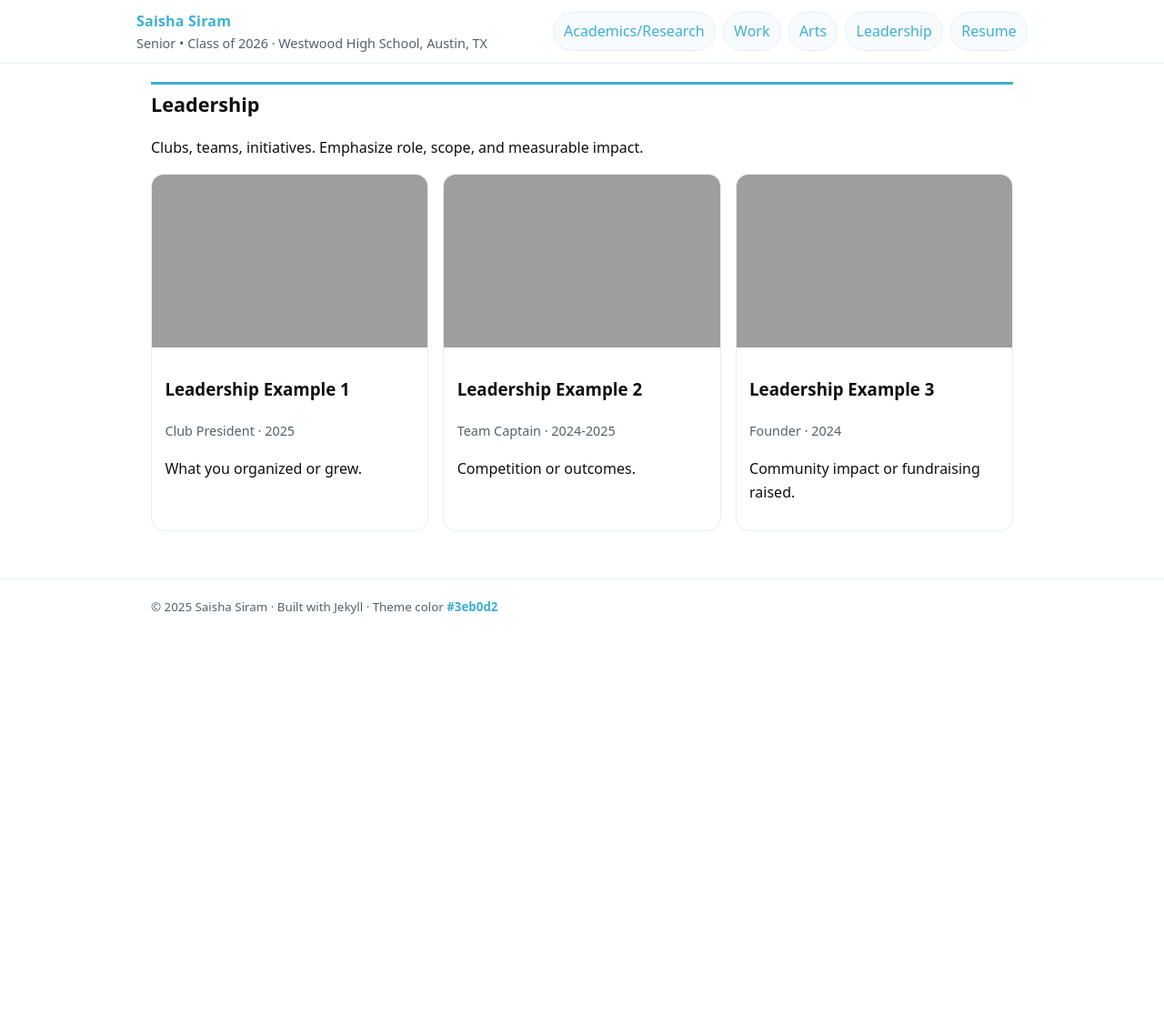
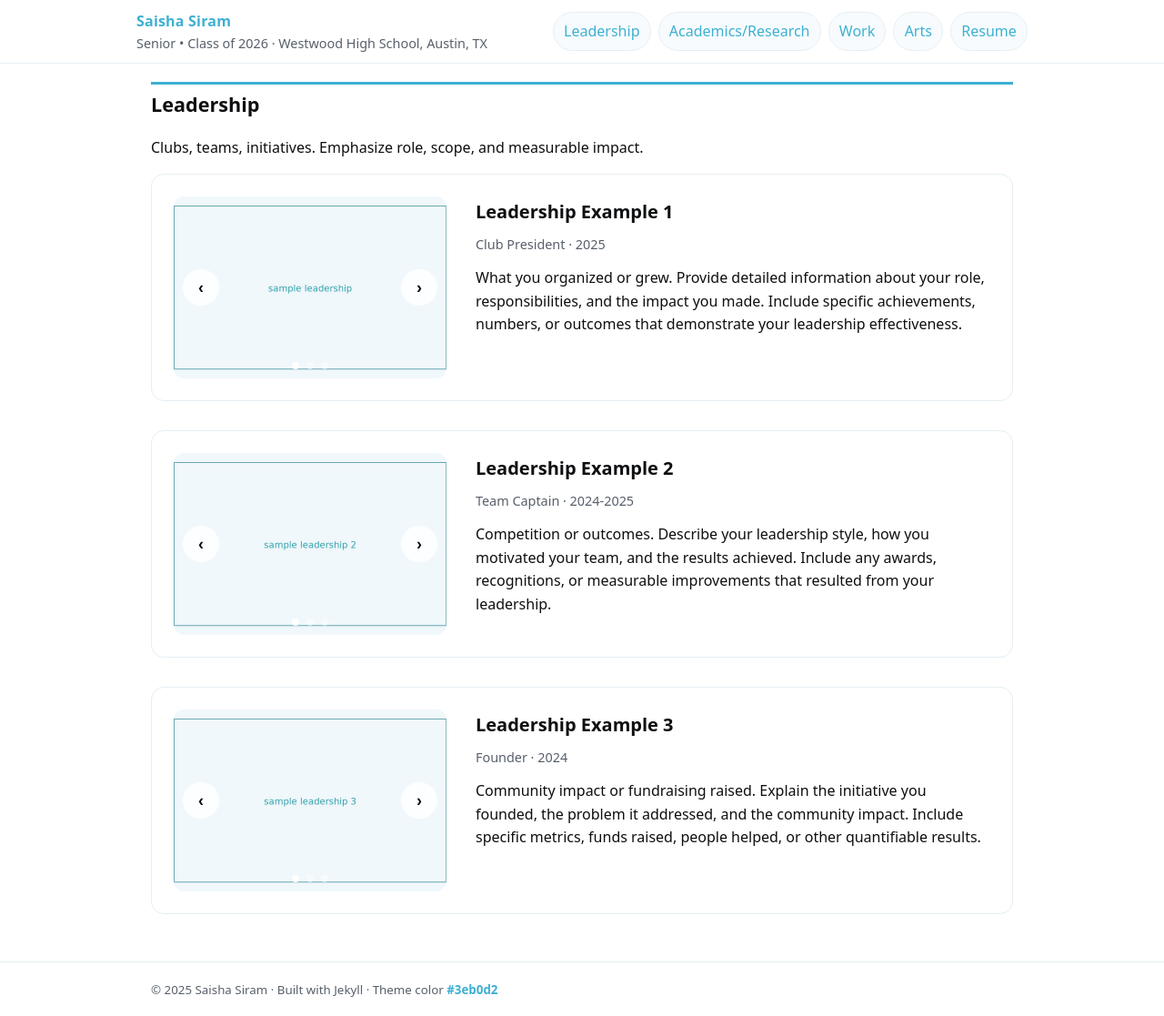
Before and after one commit to saisha08/profile, a Jekyll site: the page built from pages/leadership.md, in a window 1280 px wide and 1117 px high. Shown: the whole window at 91% size. Built offline with Jekyll 4.4.1, drawn with Linux system fonts in a browser that asks for light colours.

Commit message:
Transform leadership page to vertical layout with image carousels
- Changed from horizontal card grid to vertical activity list
- Added image carousels with navigation buttons and dot indicators
- Expanded content area for detailed leadership descriptions
- Added responsive design for mobile devices
- Included JavaScript for carousel functionality

```diff
--- a/_config.yml
+++ b/_config.yml
@@ -11,14 +11,14 @@ sass:
 
 # Navigation (order defines header order)
 nav:
+  - title: "Leadership"
+    url: /leadership/
   - title: "Academics/Research"
     url: /academics-research/
   - title: "Work"
     url: /work/
   - title: "Arts"
     url: /arts/
-  - title: "Leadership"
-    url: /leadership/
   - title: "Resume"
     url: /resume/
 
--- a/_layouts/default.html
+++ b/_layouts/default.html
@@ -8,6 +8,7 @@
   <link rel="stylesheet" href="{{ '/assets/css/main.css' | relative_url }}">
   <link rel="icon" href="{{ '/assets/img/favicon.png' | relative_url }}" type="image/png">
   <meta name="theme-color" content="{{ site.brand_color }}">
+  <script src="{{ '/assets/js/carousel.js' | relative_url }}" defer></script>
 </head>
 <body>
   {% include header.html %}
--- a/assets/css/main.css
+++ b/assets/css/main.css
@@ -78,6 +78,150 @@ a:hover{text-decoration:underline}
 figure{margin:0}
 figcaption{font-size:.9rem;color:var(--muted);padding:.4rem .2rem}
 hr{border:0;border-top:1px solid var(--border);margin:1.2rem 0}
+/* Activity List Styles */
+.activity-list {
+  display: flex;
+  flex-direction: column;
+  gap: 2rem;
+}
+
+.activity-item {
+  display: flex;
+  gap: 1.5rem;
+  align-items: flex-start;
+  padding: 1.5rem;
+  border: 1px solid var(--border);
+  border-radius: 14px;
+  background: white;
+  transition: transform .08s ease, box-shadow .08s ease;
+}
+
+.activity-item:hover {
+  transform: translateY(-2px);
+  box-shadow: 0 6px 16px rgba(0,0,0,.06);
+}
+
+.activity-carousel {
+  flex: 0 0 300px;
+  position: relative;
+}
+
+.carousel-container {
+  position: relative;
+  width: 100%;
+  height: 200px;
+  border-radius: 12px;
+  overflow: hidden;
+  background: var(--bg-alt);
+}
+
+.carousel-slides {
+  position: relative;
+  width: 100%;
+  height: 100%;
+}
+
+.carousel-slide {
+  position: absolute;
+  top: 0;
+  left: 0;
+  width: 100%;
+  height: 100%;
+  object-fit: cover;
+  opacity: 0;
+  transition: opacity 0.3s ease;
+}
+
+.carousel-slide.active {
+  opacity: 1;
+}
+
+.carousel-btn {
+  position: absolute;
+  top: 50%;
+  transform: translateY(-50%);
+  background: rgba(255, 255, 255, 0.9);
+  border: none;
+  width: 40px;
+  height: 40px;
+  border-radius: 50%;
+  cursor: pointer;
+  font-size: 18px;
+  font-weight: bold;
+  color: var(--text);
+  transition: background 0.2s ease;
+  z-index: 10;
+}
+
+.carousel-btn:hover {
+  background: rgba(255, 255, 255, 1);
+}
+
+.carousel-btn.prev {
+  left: 10px;
+}
+
+.carousel-btn.next {
+  right: 10px;
+}
+
+.carousel-dots {
+  position: absolute;
+  bottom: 10px;
+  left: 50%;
+  transform: translateX(-50%);
+  display: flex;
+  gap: 8px;
+  z-index: 10;
+}
+
+.dot {
+  width: 8px;
+  height: 8px;
+  border-radius: 50%;
+  background: rgba(255, 255, 255, 0.5);
+  cursor: pointer;
+  transition: background 0.2s ease;
+}
+
+.dot.active {
+  background: rgba(255, 255, 255, 1);
+}
+
+.activity-content {
+  flex: 1;
+  padding-left: 0.5rem;
+}
+
+.activity-content h3 {
+  font-size: 1.25rem;
+  margin: 0 0 0.5rem;
+  color: var(--text);
+}
+
+.activity-content .meta {
+  color: var(--muted);
+  font-size: 0.9rem;
+  margin-bottom: 0.75rem;
+}
+
+.activity-content p {
+  margin: 0;
+  line-height: 1.6;
+  color: var(--text);
+}
+
 @media (max-width:640px){
   .hero{flex-direction:column;align-items:flex-start}
+  .activity-item {
+    flex-direction: column;
+    gap: 1rem;
+  }
+  .activity-carousel {
+    flex: none;
+    width: 100%;
+  }
+  .carousel-container {
+    height: 180px;
+  }
 }
--- /dev/null
+++ b/assets/js/carousel.js
@@ -0,0 +1,67 @@
+// Carousel functionality for leadership page
+function changeSlide(button, direction) {
+  const carouselContainer = button.closest('.carousel-container');
+  const slides = carouselContainer.querySelectorAll('.carousel-slide');
+  const dots = carouselContainer.querySelectorAll('.dot');
+
+  let currentIndex = 0;
+
+  // Find current active slide
+  slides.forEach((slide, index) => {
+    if (slide.classList.contains('active')) {
+      currentIndex = index;
+    }
+  });
+
+  // Calculate new index
+  let newIndex = currentIndex + direction;
+
+  // Handle wrapping
+  if (newIndex >= slides.length) {
+    newIndex = 0;
+  } else if (newIndex < 0) {
+    newIndex = slides.length - 1;
+  }
+
+  // Update slides
+  slides[currentIndex].classList.remove('active');
+  slides[newIndex].classList.add('active');
+
+  // Update dots
+  dots[currentIndex].classList.remove('active');
+  dots[newIndex].classList.add('active');
+}
+
+function currentSlide(dot, slideNumber) {
+  const carouselContainer = dot.closest('.carousel-container');
+  const slides = carouselContainer.querySelectorAll('.carousel-slide');
+  const dots = carouselContainer.querySelectorAll('.dot');
+
+  // Remove active class from all slides and dots
+  slides.forEach(slide => slide.classList.remove('active'));
+  dots.forEach(dot => dot.classList.remove('active'));
+
+  // Add active class to selected slide and dot
+  slides[slideNumber - 1].classList.add('active');
+  dots[slideNumber - 1].classList.add('active');
+}
+
+// Auto-advance carousel (optional)
+function autoAdvanceCarousel() {
+  const carousels = document.querySelectorAll('.carousel-container');
+
+  carousels.forEach(carousel => {
+    const nextBtn = carousel.querySelector('.carousel-btn.next');
+    if (nextBtn) {
+      setInterval(() => {
+        changeSlide(nextBtn, 1);
+      }, 5000); // Change slide every 5 seconds
+    }
+  });
+}
+
+// Initialize carousels when page loads
+document.addEventListener('DOMContentLoaded', function() {
+  // Optional: Enable auto-advance
+  // autoAdvanceCarousel();
+});
--- a/pages/leadership.md
+++ b/pages/leadership.md
@@ -8,30 +8,79 @@ permalink: /leadership/
   <h2>Leadership</h2>
   <p>Clubs, teams, initiatives. Emphasize role, scope, and measurable impact.</p>
 
-  <div class="card-grid">
-    <!-- Duplicate cards as needed; replace images and text -->
-    <article class="card">
-      <img src="{ '/assets/img/sample-leadership.jpg' | relative_url }" alt="Leadership example 1">
-      <div class="content">
+  <div class="activity-list">
+    <!-- Activity 1 -->
+    <article class="activity-item">
+      <div class="activity-carousel">
+        <div class="carousel-container">
+          <div class="carousel-slides">
+            <img src="{{ '/assets/img/sample-leadership.jpg' | relative_url }}" alt="Leadership example 1" class="carousel-slide active">
+            <img src="{{ '/assets/img/sample-leadership-2.jpg' | relative_url }}" alt="Leadership example 1 - additional view" class="carousel-slide">
+            <img src="{{ '/assets/img/sample-leadership-3.jpg' | relative_url }}" alt="Leadership example 1 - another view" class="carousel-slide">
+          </div>
+          <button class="carousel-btn prev" onclick="changeSlide(this, -1)">‹</button>
+          <button class="carousel-btn next" onclick="changeSlide(this, 1)">›</button>
+          <div class="carousel-dots">
+            <span class="dot active" onclick="currentSlide(this, 1)"></span>
+            <span class="dot" onclick="currentSlide(this, 2)"></span>
+            <span class="dot" onclick="currentSlide(this, 3)"></span>
+          </div>
+        </div>
+      </div>
+      <div class="activity-content">
         <h3>Leadership Example 1</h3>
         <div class="meta">Club President · 2025</div>
-        <p>What you organized or grew.</p>
+        <p>What you organized or grew. Provide detailed information about your role, responsibilities, and the impact you made. Include specific achievements, numbers, or outcomes that demonstrate your leadership effectiveness.</p>
       </div>
     </article>
-    <article class="card">
-      <img src="{ '/assets/img/sample-leadership-2.jpg' | relative_url }" alt="Leadership example 2">
-      <div class="content">
+
+    <!-- Activity 2 -->
+    <article class="activity-item">
+      <div class="activity-carousel">
+        <div class="carousel-container">
+          <div class="carousel-slides">
+            <img src="{{ '/assets/img/sample-leadership-2.jpg' | relative_url }}" alt="Leadership example 2" class="carousel-slide active">
+            <img src="{{ '/assets/img/sample-leadership.jpg' | relative_url }}" alt="Leadership example 2 - additional view" class="carousel-slide">
+            <img src="{{ '/assets/img/sample-leadership-3.jpg' | relative_url }}" alt="Leadership example 2 - another view" class="carousel-slide">
+          </div>
+          <button class="carousel-btn prev" onclick="changeSlide(this, -1)">‹</button>
+          <button class="carousel-btn next" onclick="changeSlide(this, 1)">›</button>
+          <div class="carousel-dots">
+            <span class="dot active" onclick="currentSlide(this, 1)"></span>
+            <span class="dot" onclick="currentSlide(this, 2)"></span>
+            <span class="dot" onclick="currentSlide(this, 3)"></span>
+          </div>
+        </div>
+      </div>
+      <div class="activity-content">
         <h3>Leadership Example 2</h3>
         <div class="meta">Team Captain · 2024-2025</div>
-        <p>Competition or outcomes.</p>
+        <p>Competition or outcomes. Describe your leadership style, how you motivated your team, and the results achieved. Include any awards, recognitions, or measurable improvements that resulted from your leadership.</p>
       </div>
     </article>
-    <article class="card">
-      <img src="{ '/assets/img/sample-leadership-3.jpg' | relative_url }" alt="Leadership example 3">
-      <div class="content">
+
+    <!-- Activity 3 -->
+    <article class="activity-item">
+      <div class="activity-carousel">
+        <div class="carousel-container">
+          <div class="carousel-slides">
+            <img src="{{ '/assets/img/sample-leadership-3.jpg' | relative_url }}" alt="Leadership example 3" class="carousel-slide active">
+            <img src="{{ '/assets/img/sample-leadership.jpg' | relative_url }}" alt="Leadership example 3 - additional view" class="carousel-slide">
+            <img src="{{ '/assets/img/sample-leadership-2.jpg' | relative_url }}" alt="Leadership example 3 - another view" class="carousel-slide">
+          </div>
+          <button class="carousel-btn prev" onclick="changeSlide(this, -1)">‹</button>
+          <button class="carousel-btn next" onclick="changeSlide(this, 1)">›</button>
+          <div class="carousel-dots">
+            <span class="dot active" onclick="currentSlide(this, 1)"></span>
+            <span class="dot" onclick="currentSlide(this, 2)"></span>
+            <span class="dot" onclick="currentSlide(this, 3)"></span>
+          </div>
+        </div>
+      </div>
+      <div class="activity-content">
         <h3>Leadership Example 3</h3>
         <div class="meta">Founder · 2024</div>
-        <p>Community impact or fundraising raised.</p>
+        <p>Community impact or fundraising raised. Explain the initiative you founded, the problem it addressed, and the community impact. Include specific metrics, funds raised, people helped, or other quantifiable results.</p>
       </div>
     </article>
   </div>
```
